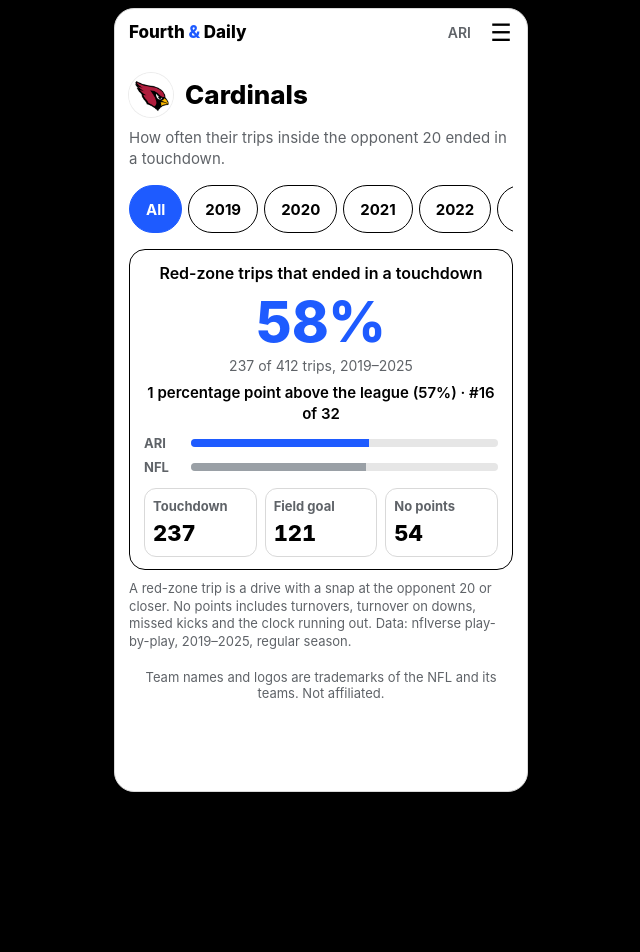
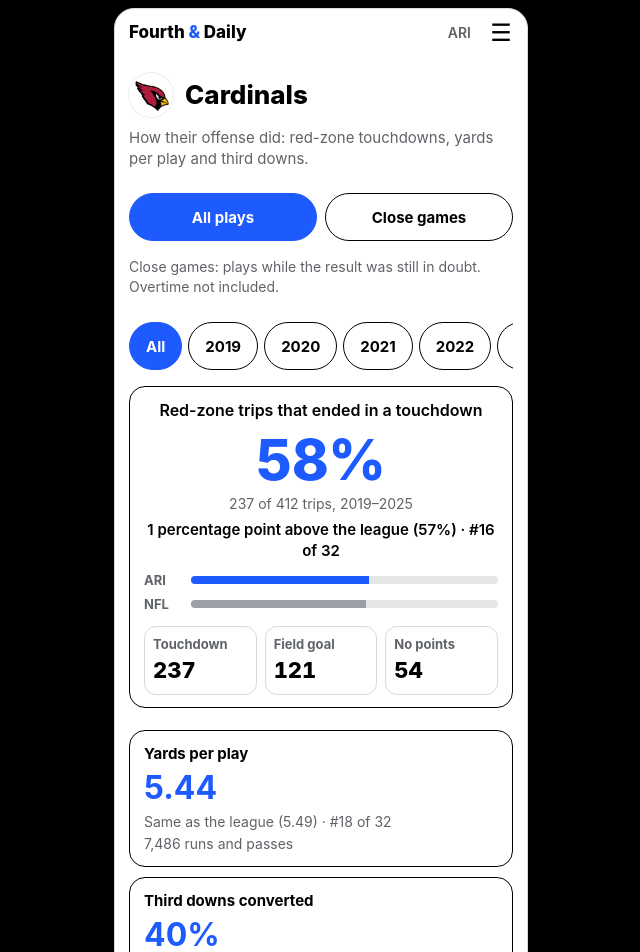
Before and after one commit to nmpy7knjd8-code/nfl-analytics-simulator, a Next.js app in the folder frontend/: page /team/ARI in a window 1280 px wide. Shown: the top 952 px of the page, without its empty margins (319-959 px from the left). Before the commit the page ends 800 px from the top, so only its background shows below. Built offline with nearby package versions, Linux system fonts and the light colour scheme.

Commit message:
F3: All plays / Close games toggle on /team/[abbr] (real data from #186)

```diff
--- a/frontend/app/team/[abbr]/page.tsx
+++ b/frontend/app/team/[abbr]/page.tsx
@@ -34,11 +34,11 @@
           <TeamLogo abbr={abbr} size={44} />
           <h1 className="tm-h1">{teamNickname(abbr)}</h1>
         </header>
-        <p className="tm-lede">How often their trips inside the opponent 20 ended in a touchdown.</p>
+        <p className="tm-lede">How their offense did: red-zone touchdowns, yards per play and third downs.</p>
         <TeamRedzone abbr={abbr} />
         <p className="tm-note">
           A red-zone trip is a drive with a snap at the opponent 20 or closer. No points includes turnovers, turnover on downs,
-          missed kicks and the clock running out. Data: nflverse play-by-play, {s0}–{s1}, regular season.
+          missed kicks and the clock running out. Yards per play counts runs and passes. Data: nflverse play-by-play, {s0}–{s1}, regular season.
         </p>
         <Trademark />
       </div>
--- a/frontend/app/team/team.css
+++ b/frontend/app/team/team.css
@@ -19,3 +19,14 @@
 .tm-tiles span{font-size:13px;font-weight:700;color:var(--sg-g)}
 .tm-tiles b{font-size:22px;font-weight:800;font-variant-numeric:tabular-nums}
 .tm-note{margin:0;font-size:13px;color:var(--sg-g);line-height:1.35}
+/* F3 toggle: 48px pill pair, selected one filled blue */
+.tm .tm-toggle{display:flex;gap:8px;margin:14px 0 6px}
+.tm .tm-pill{flex:1;min-height:48px;border-radius:999px;border:1.5px solid #000;background:#fff;color:#000;font-weight:700;font-size:15px}
+.tm .tm-pill.is-on{background:var(--sg-b);border-color:var(--sg-b);color:#fff}
+.tm .tm-pill:focus-visible{outline:3px solid var(--sg-b);outline-offset:2px}
+.tm .tm-def{margin:0 0 10px;font-size:14px;color:var(--sg-g)}
+.tm .tm-stats{list-style:none;padding:0;margin:12px 0 0;display:grid;gap:10px}
+.tm .tm-stats li{border:1.5px solid #000;border-radius:16px;padding:12px 14px;display:flex;flex-direction:column;gap:2px}
+.tm .tm-stats span{font-weight:700;font-size:15px}
+.tm .tm-stats b{font-size:32px;color:var(--sg-b)}
+.tm .tm-stats small{font-size:14px;color:var(--sg-g)}
--- a/frontend/components/TeamRedzone.tsx
+++ b/frontend/components/TeamRedzone.tsx
@@ -2,16 +2,29 @@
 
 import { useState } from "react";
 import { ALL, REDZONE, pct, rowFor, seasonKeys, sliceFor, vsLeague } from "../lib/teamRedzone";
+import { CLOSE_LINE, VIEW_LABEL, gtView, teamStats, yardsVsLeague, type View } from "../lib/teamGarbageTime";
 
 export function TeamRedzone({ abbr }: { abbr: string }) {
   const [season, setSeason] = useState(ALL);
+  const [view, setView] = useState<View>("all");
   const keys = seasonKeys();
   const slice = sliceFor(season);
   const row = rowFor(abbr, slice);
   const [s0, s1] = REDZONE.seasons;
   const when = season === ALL ? `${s0}–${s1}` : season;
+  const gv = gtView(view, season);
+  const st = gv ? teamStats(abbr, gv) : undefined;
+  const close = view === "close";
   return (
     <>
+      <div className="tm-toggle" role="group" aria-label="Which plays">
+        {(["all", "close"] as const).map((v) => (
+          <button key={v} type="button" className={`tm-pill${view === v ? " is-on" : ""}`} aria-pressed={view === v} onClick={() => setView(v)}>
+            {VIEW_LABEL[v]}
+          </button>
+        ))}
+      </div>
+      <p className="tm-def">{CLOSE_LINE}</p>
       {keys.length ? (
         <div className="pf-chips tm-chips" role="group" aria-label="Season">
           {[ALL, ...keys].map((k) => (
@@ -21,7 +34,22 @@
           ))}
         </div>
       ) : null}
-      {!row ? (
+      {close ? (
+        !st ? (
+          <section className="tm-hero"><p className="tm-q">No close-game red-zone trips for this team in {when}.</p></section>
+        ) : (
+          <section className="tm-hero" aria-live="polite">
+            <h2 className="tm-q">Red-zone trips that ended in a touchdown, close games</h2>
+            <div className="tm-big">{pct(st.rz.rate)}</div>
+            <div className="tm-sub">{st.rz.td.toLocaleString()} of {st.rz.trips.toLocaleString()} trips, {when}</div>
+            <p className="tm-vs">{vsLeague(st.rz.rate, st.rz.league)} ({pct(st.rz.league)}) · #{st.rz.rank} of {st.teams}</p>
+            <div className="tm-bars" aria-hidden="true">
+              <div className="tm-row"><span>{abbr}</span><div className="tm-bar"><i style={{ width: pct(st.rz.rate) }} /></div></div>
+              <div className="tm-row"><span>NFL</span><div className="tm-bar tm-bar-lg"><i style={{ width: pct(st.rz.league) }} /></div></div>
+            </div>
+          </section>
+        )
+      ) : !row ? (
           <section className="tm-hero"><p className="tm-q">No red-zone trips for this team in {when}.</p></section>
         ) : (
           <section className="tm-hero" aria-live="polite">
@@ -40,6 +68,22 @@
             </ul>
           </section>
         )}
+      {st ? (
+        <ul className="tm-stats" aria-live="polite">
+          <li>
+            <span>Yards per play</span>
+            <b>{st.ypp.rate.toFixed(2)}</b>
+            <small>{yardsVsLeague(st.ypp.rate, st.ypp.league)} ({st.ypp.league.toFixed(2)}) · #{st.ypp.rank} of {st.teams}</small>
+            <small>{st.ypp.plays.toLocaleString()} runs and passes</small>
+          </li>
+          <li>
+            <span>Third downs converted</span>
+            <b>{pct(st.third.rate)}</b>
+            <small>{vsLeague(st.third.rate, st.third.league)} ({pct(st.third.league)}) · #{st.third.rank} of {st.teams}</small>
+            <small>{st.third.conv.toLocaleString()} of {st.third.att.toLocaleString()}</small>
+          </li>
+        </ul>
+      ) : null}
     </>
   );
 }
--- /dev/null
+++ b/frontend/lib/teamGarbageTime.ts
@@ -0,0 +1,54 @@
+/**
+ * F3 "All plays / Close games" toggle data (lib/teamGarbageTime.json, PR #186, built from nflverse play-by-play).
+ * Rows hold raw counts plus a rank; rates are computed here. Ranks and league totals are separate per view and season.
+ * Close = regulation snap with the result still in doubt (nflverse 10–90% before the snap). Overtime is never close.
+ */
+import raw from "./teamGarbageTime.json";
+
+export type View = "all" | "close";
+export type Triple = [number, number, number];
+export type GtLeague = { rz: Triple; ypp: Triple; third: Triple };
+export type GtRow = { team: string; rz: Triple; ypp: Triple; third: Triple };
+export type GtView = { league: GtLeague; teams: GtRow[] };
+export type GtFile = {
+  schema_version: number; stub: boolean; source: string; season_type: string;
+  season_list: number[]; close_def: string; stats: unknown;
+  all: GtView; close: GtView; by_season: Record<string, { all: GtView; close: GtView }>;
+};
+
+export const GT = raw as unknown as GtFile;
+if (GT.stub) throw new Error("teamGarbageTime.json is a stub; real data only");
+
+export const VIEW_LABEL: Record<View, string> = { all: "All plays", close: "Close games" };
+export const CLOSE_LINE = "Close games: plays while the result was still in doubt. Overtime not included.";
+
+export function gtView(view: View, season: string, f: GtFile = GT): GtView | undefined {
+  return season === "all" ? f[view] : f.by_season[season]?.[view];
+}
+
+export type TeamStats = {
+  rz: { trips: number; td: number; rate: number; rank: number; league: number };
+  ypp: { plays: number; yards: number; rate: number; rank: number; league: number };
+  third: { att: number; conv: number; rate: number; rank: number; league: number };
+  teams: number;
+};
+
+export function teamStats(abbr: string, v: GtView): TeamStats | undefined {
+  const r = v.teams.find((t) => t.team === abbr);
+  if (!r) return undefined;
+  const L = v.league;
+  return {
+    rz: { trips: r.rz[0], td: r.rz[1], rate: r.rz[1] / r.rz[0], rank: r.rz[2], league: L.rz[1] / L.rz[0] },
+    ypp: { plays: r.ypp[0], yards: r.ypp[1], rate: r.ypp[1] / r.ypp[0], rank: r.ypp[2], league: L.ypp[1] / L.ypp[0] },
+    third: { att: r.third[0], conv: r.third[1], rate: r.third[1] / r.third[0], rank: r.third[2], league: L.third[1] / L.third[0] },
+    teams: v.teams.length,
+  };
+}
+
+/** "0.3 yards more than the league" / "0.1 yards fewer…" / "Same as the league". */
+export function yardsVsLeague(team: number, league: number): string {
+  const d = Math.round((team - league) * 10) / 10;
+  if (d === 0) return "Same as the league";
+  const n = Math.abs(d).toFixed(1);
+  return `${n} ${n === "1.0" ? "yard" : "yards"} ${d > 0 ? "more" : "fewer"} than the league`;
+}
--- a/frontend/package.json
+++ b/frontend/package.json
@@ -9,7 +9,7 @@
     "build:pages": "tsx scripts/check-daily-schedule.ts && tsx scripts/snapshot-daily.ts && NFL_SIM_STATIC_EXPORT=1 next build",
     "start": "next start",
     "typecheck": "tsc -p tsconfig.json --noEmit && tsc -p tsconfig.contracts.json --noEmit",
-    "test": "node --import tsx --test contracts/contracts.test.ts lib/quiz.test.ts lib/winProbability.test.ts lib/daily.test.ts lib/gameFacts.test.ts lib/clock.test.ts lib/fixtures.fg.test.ts lib/gameFileV2.test.ts lib/closeCall.test.ts lib/features.test.ts lib/teamColors.test.ts lib/teamLogos.test.ts lib/revealRow.test.ts lib/cssSanity.test.ts lib/penaltyText.test.ts lib/simpleGame.test.ts lib/endless.test.ts lib/resultPill.test.ts lib/dailySnapshot.test.ts lib/dailySchedule.test.ts lib/playFeed.test.ts lib/gamePicker.test.ts lib/fgRates.test.ts lib/routeChrome.test.ts lib/modelLimits.test.ts lib/teamRedzone.test.ts",
+    "test": "node --import tsx --test contracts/contracts.test.ts lib/quiz.test.ts lib/winProbability.test.ts lib/daily.test.ts lib/gameFacts.test.ts lib/clock.test.ts lib/fixtures.fg.test.ts lib/gameFileV2.test.ts lib/closeCall.test.ts lib/features.test.ts lib/teamColors.test.ts lib/teamLogos.test.ts lib/revealRow.test.ts lib/cssSanity.test.ts lib/penaltyText.test.ts lib/simpleGame.test.ts lib/endless.test.ts lib/resultPill.test.ts lib/dailySnapshot.test.ts lib/dailySchedule.test.ts lib/playFeed.test.ts lib/gamePicker.test.ts lib/fgRates.test.ts lib/routeChrome.test.ts lib/modelLimits.test.ts lib/teamRedzone.test.ts lib/teamGarbageTime.test.ts",
     "test:all": "npm test && npm run typecheck"
   },
   "dependencies": {
```
Also changed, not shown: 1 other file (tests, documents, lock files or other folders). Lines whose indentation alone changed are shown as unchanged.
